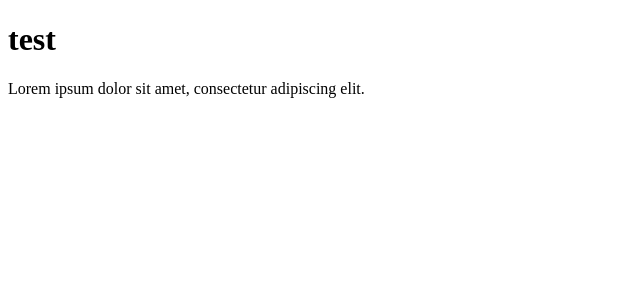
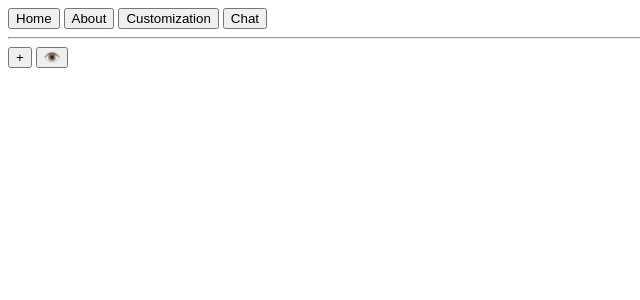
Before and after one commit to Krokodille777/Habit-Tracker, a Flask app: page /habitpage in a window 1280 px wide. Shown: the top 300 px of the page, without its empty margins (0-640 px from the left). Run offline with Flask 3, Linux system fonts and the light colour scheme.

Commit message:
Add navigation buttons and update habitpage layout; implement GoHome functionality

```diff
--- a/app.py
+++ b/app.py
@@ -3,6 +3,8 @@ from flask import Flask, jsonify, request, render_template
 
 
 app = Flask(__name__)
+
+HABITS_LIST = []
 
 @app.route('/', methods=['GET'])
 def index():
--- a/static/js/habitpage.js
+++ b/static/js/habitpage.js
@@ -0,0 +1,3 @@
+import { GoHome } from "./homepage";
+
+GoHome();
--- a/static/js/homepage.js
+++ b/static/js/homepage.js
@@ -17,3 +17,5 @@ window.onload = function(){
     const btn2 = document.getElementById("homeBtn");
     btn2.addEventListener("click", GoHome);
 }
+
+export {GoHome};
--- a/templates/habitpage.html
+++ b/templates/habitpage.html
@@ -7,9 +7,25 @@
     </head>
     <body>
 
-            <h1>test</h1>
-            <p>Lorem ipsum dolor sit amet, consectetur adipiscing elit.</p>
+            <div class = "headerclass">
+                <nav class = "left_nav">
+                    <button class = "btn" id = "homeBtn" onclick = "GoHome()">Home</button>
+                    <button class = "btn" id = "aboutBtn" onclick = "GoAbout()">About</button>
+                    <button class = "btn" id = "customBtn" onclick = "GoCustomization()">Customization</button>
+                    <button class = "btn" id = "chatBtn" onclick = "GoChat()">Chat</button>
+                </nav>
+            </div>
+            <hr>
+            <div class = "habitsTracker">
+                <nav class = "toolbar">
+                    <button class = "btn" id = "addHabitBtn" onclick = "AddHabit()">+</button>
+                    <button class = "btn" id = "viewStatsBtn" onclick = "ViewStats()">👁️</button>
+                </nav>
+                <div class = "habitList" id = "habitList">
+                    <!-- Habit items will be dynamically added here -->
+                </div>
+            </div>
 
-        <script src = "../static/js/habitpage.js"></script>
+        <script type = "module"src = "../static/js/habitpage.js"></script>
     </body>
 </html>
```
